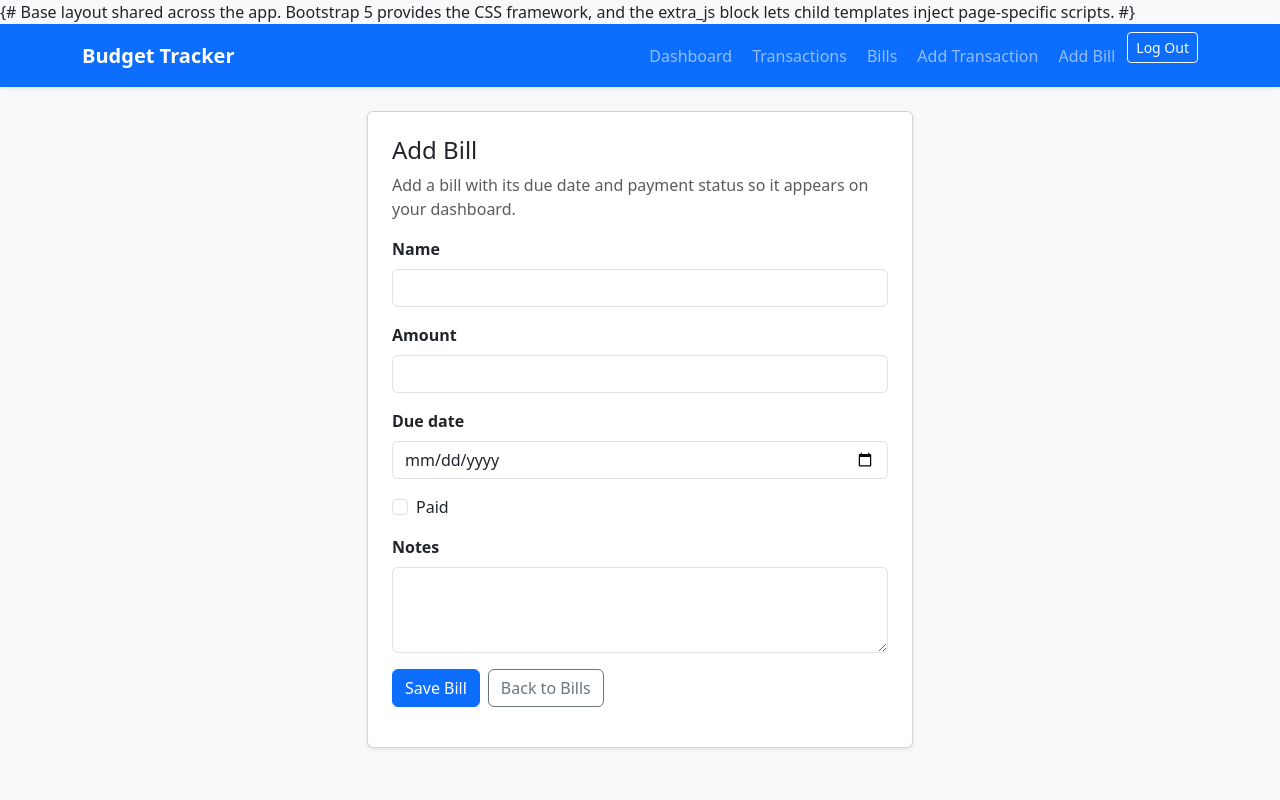
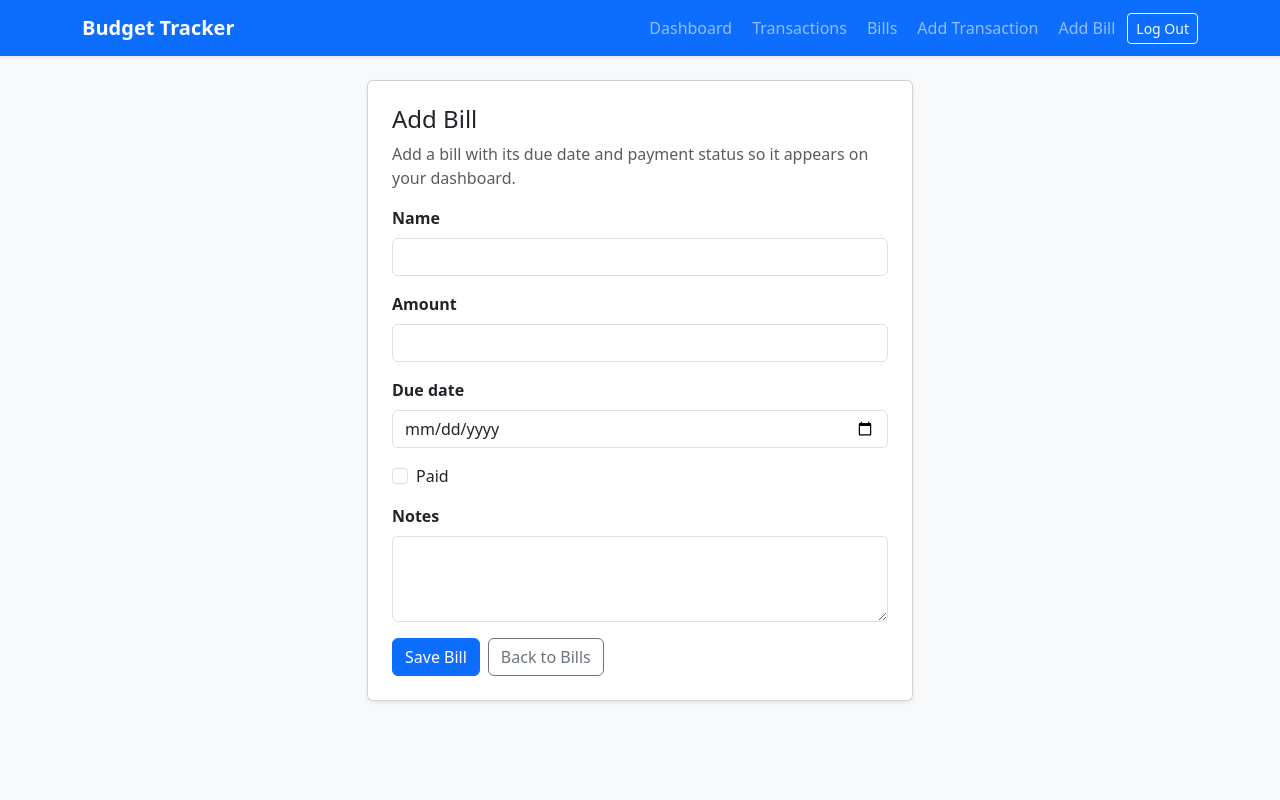
Before and after one commit to butlerboy94/django-budget-tracker, a Django app: page /bills/add/ in a window 1280 px wide. Run offline with Django 4.2, Linux system fonts and the light colour scheme; the visitor is signed in with stand-in values (Sample User, id 1).

Commit message:
Fix multiline Django comment in base.html rendering as visible text
Co-Authored-By: Claude Sonnet 4.6 <noreply@anthropic.com>

```diff
--- a/budget/templates/base.html
+++ b/budget/templates/base.html
@@ -1,6 +1,5 @@
 {% load static %}
-{# Base layout shared across the app. Bootstrap 5 provides the CSS framework,
-   and the extra_js block lets child templates inject page-specific scripts. #}
+{# Base layout: Bootstrap 5 framework, shared nav, alerts, and extra_js block. #}
 <!DOCTYPE html>
 <html lang="en">
 <head>
```
